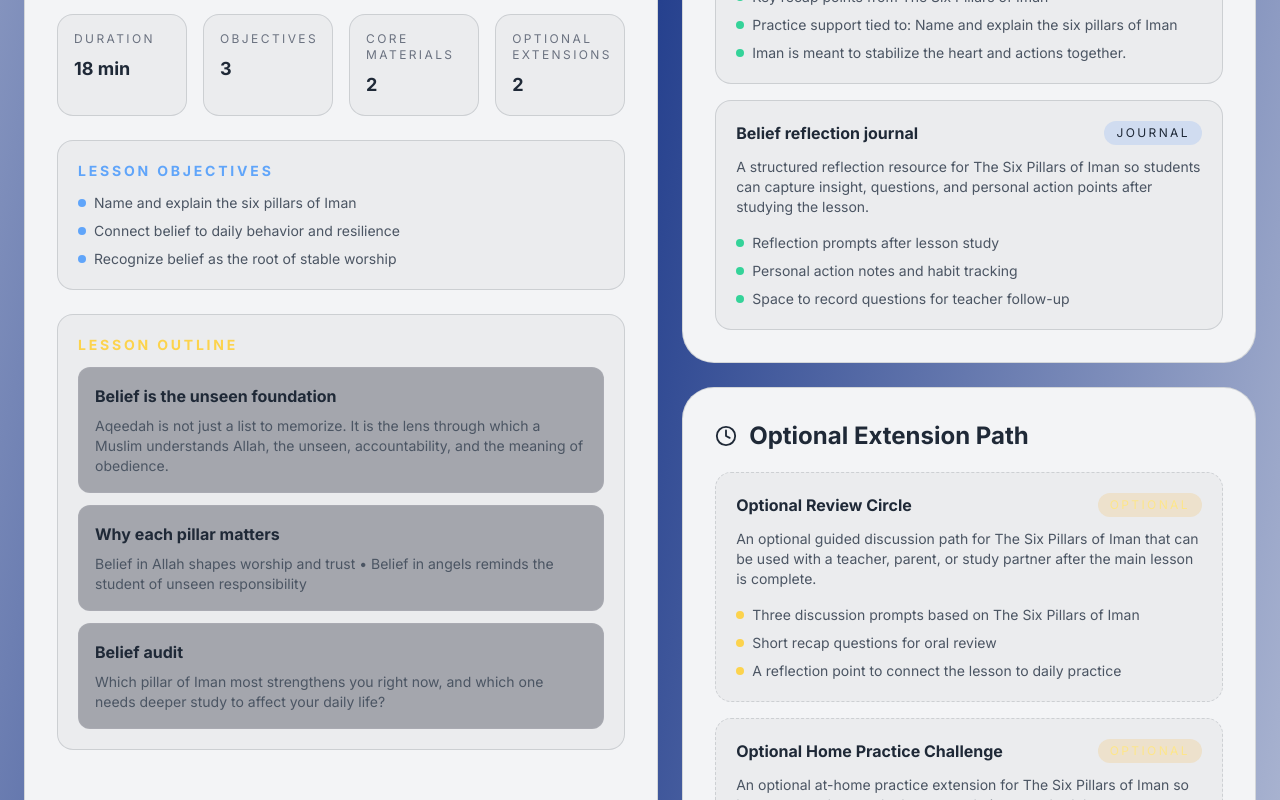
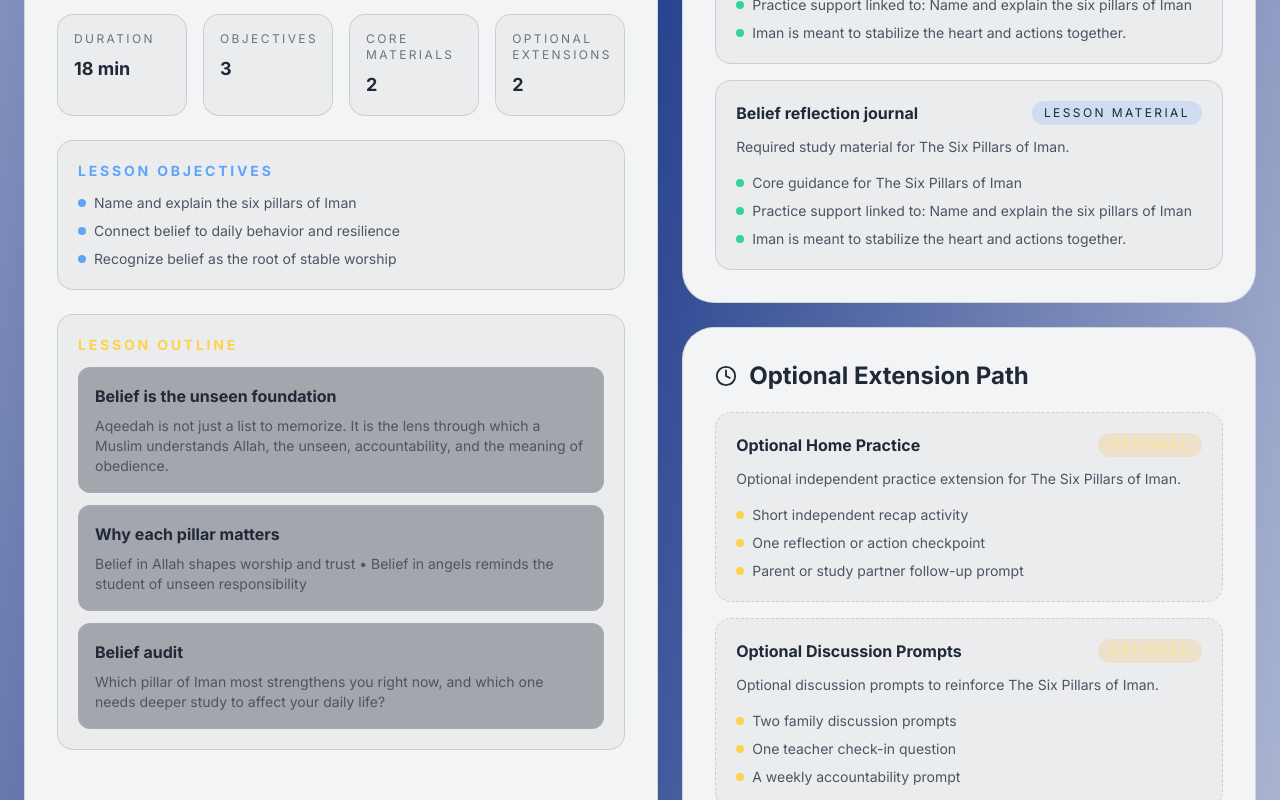
Before and after one commit to mohammadizaker673-boop/Mohammadi-Academy, a React (Vite) app: page /islamic-studies in a window 1280 px wide. Shown: the part 3360-4160 px from the top of the page. Built offline with nearby package versions, Linux system fonts and the light colour scheme; no server answers; the database is empty; a web font is replaced by a local one.

Commit message:
Add required lesson content and materials baseline to all dedicated courses

```diff
--- a/data/islamicStudiesCourseData.ts
+++ b/data/islamicStudiesCourseData.ts
@@ -6,6 +6,7 @@ import {
   CourseModuleSection,
   DedicatedCourseModule
 } from '../types/dedicated-course.types';
+import { applyCourseModuleCompleteness } from '../utils/courseModuleCompleteness';
 
 const courseMetadata = courses.find((course) => course.id === 'islamic-studies');
 
@@ -785,7 +786,7 @@ const lessonMetrics: CourseModuleLessonMetric[] = sections.flatMap((section) =>
 const averageCompletion = Math.round(lessonMetrics.reduce((sum, item) => sum + item.completionRate, 0) / lessonMetrics.length);
 const averageScore = Math.round(lessonMetrics.reduce((sum, item) => sum + item.averageScore, 0) / lessonMetrics.length);
 
-export const islamicStudiesCourseData: DedicatedCourseModule = {
+export const islamicStudiesCourseData: DedicatedCourseModule = applyCourseModuleCompleteness({
   metadata: courseMetadata,
   publicRoute: '/islamic-studies',
   studentRoute: '/student/islamic-studies-player',
@@ -859,4 +860,4 @@ export const islamicStudiesCourseData: DedicatedCourseModule = {
   },
   lessonMetrics,
   enrollmentCta: 'Enroll in Islamic Studies'
-};
+});
--- a/data/nooraniQaidaCourseData.ts
+++ b/data/nooraniQaidaCourseData.ts
@@ -6,6 +6,7 @@ import {
   CourseModuleSection,
   DedicatedCourseModule
 } from '../types/dedicated-course.types';
+import { applyCourseModuleCompleteness } from '../utils/courseModuleCompleteness';
 
 const courseMetadata = courses.find((course) => course.id === 'noorani-qaida');
 
@@ -1348,7 +1349,7 @@ const lessonMetrics: CourseModuleLessonMetric[] = sections
 const averageCompletion = Math.round(lessonMetrics.reduce((sum, item) => sum + item.completionRate, 0) / lessonMetrics.length);
 const averageScore = Math.round(lessonMetrics.reduce((sum, item) => sum + item.averageScore, 0) / lessonMetrics.length);
 
-export const nooraniQaidaCourseData: DedicatedCourseModule = {
+export const nooraniQaidaCourseData: DedicatedCourseModule = applyCourseModuleCompleteness({
   metadata: courseMetadata,
   publicRoute: '/courses/noorani-qaida',
   studentRoute: '/student/noorani-qaida-player',
@@ -1424,4 +1425,4 @@ export const nooraniQaidaCourseData: DedicatedCourseModule = {
   },
   lessonMetrics,
   enrollmentCta: 'Enroll in Noorani Qaida'
-};
+});
--- a/data/quranTranslationCourseData.ts
+++ b/data/quranTranslationCourseData.ts
@@ -6,6 +6,7 @@ import {
   CourseModuleSection,
   DedicatedCourseModule
 } from '../types/dedicated-course.types';
+import { applyCourseModuleCompleteness } from '../utils/courseModuleCompleteness';
 
 const courseMetadata = courses.find((course) => course.id === 'quran-translation');
 
@@ -685,7 +686,7 @@ const lessonMetrics: CourseModuleLessonMetric[] = sections.flatMap((section) =>
 const averageCompletion = Math.round(lessonMetrics.reduce((sum, item) => sum + item.completionRate, 0) / lessonMetrics.length);
 const averageScore = Math.round(lessonMetrics.reduce((sum, item) => sum + item.averageScore, 0) / lessonMetrics.length);
 
-export const quranTranslationCourseData: DedicatedCourseModule = {
+export const quranTranslationCourseData: DedicatedCourseModule = applyCourseModuleCompleteness({
   metadata: courseMetadata,
   publicRoute: '/quran-translation',
   studentRoute: '/student/quran-translation-player',
@@ -758,5 +759,5 @@ export const quranTranslationCourseData: DedicatedCourseModule = {
     averageScore
   },
   lessonMetrics,
-  enrollmentCta: 'Enroll in Quran Translation'
-};
+  enrollmentCta: 'Enroll in Quran Translation & Tafsir'
+});
--- /dev/null
+++ b/utils/courseModuleCompleteness.ts
@@ -0,0 +1,120 @@
+import {
+  CourseModuleContentBlock,
+  CourseModuleLesson,
+  CourseModuleLessonResource,
+  DedicatedCourseModule,
+} from '../types/dedicated-course.types';
+
+const slugify = (value: string) => value.toLowerCase().replace(/[^a-z0-9]+/g, '-').replace(/^-|-$/g, '');
+
+const createFallbackBlocks = (lesson: CourseModuleLesson): CourseModuleContentBlock[] => [
+  {
+    type: 'text',
+    title: `${lesson.title} Overview`,
+    content: lesson.description,
+  },
+  {
+    type: 'list',
+    title: 'Lesson Objectives',
+    items: lesson.objectives.length ? lesson.objectives : ['Review this lesson with your teacher and complete guided practice.'],
+  },
+  {
+    type: 'reflection',
+    title: 'Reflection Prompt',
+    content: `Write one action point from ${lesson.title} that you will apply this week.`,
+  },
+];
+
+const createRequiredResources = (lesson: CourseModuleLesson): CourseModuleLessonResource[] => {
+  const materials = lesson.materials.length
+    ? lesson.materials
+    : ['Lesson guide', 'Practice worksheet', 'Review checklist'];
+
+  return materials.slice(0, 4).map((title, index) => ({
+    id: `${lesson.id}-required-${index + 1}`,
+    title,
+    type: 'Lesson Material',
+    description: `Required study material for ${lesson.title}.`,
+    includedItems: [
+      `Core guidance for ${lesson.title}`,
+      `Practice support linked to: ${lesson.objectives[0] || lesson.title}`,
+      lesson.keyPoints[0] || 'Quick recap and review prompts',
+    ],
+    isOptional: false,
+  }));
+};
+
+const createOptionalResources = (lesson: CourseModuleLesson): CourseModuleLessonResource[] => [
+  {
+    id: `${lesson.id}-optional-home-practice`,
+    title: 'Optional Home Practice',
+    type: 'Home Practice',
+    description: `Optional independent practice extension for ${lesson.title}.`,
+    includedItems: [
+      'Short independent recap activity',
+      'One reflection or action checkpoint',
+      'Parent or study partner follow-up prompt',
+    ],
+    isOptional: true,
+  },
+  {
+    id: `${lesson.id}-optional-discussion`,
+    title: 'Optional Discussion Prompts',
+    type: 'Discussion Guide',
+    description: `Optional discussion prompts to reinforce ${lesson.title}.`,
+    includedItems: [
+      'Two family discussion prompts',
+      'One teacher check-in question',
+      'A weekly accountability prompt',
+    ],
+    isOptional: true,
+  },
+];
+
+const ensureLessonCompleteness = (lesson: CourseModuleLesson, courseTitle: string): CourseModuleLesson => {
+  const materials = lesson.materials.length
+    ? lesson.materials
+    : ['Lesson guide', 'Practice worksheet', 'Review checklist'];
+
+  const keyPoints = lesson.keyPoints.length
+    ? lesson.keyPoints
+    : lesson.objectives.slice(0, 3).map((objective) => `${objective}.`);
+
+  const blocks = lesson.blocks.length ? lesson.blocks : createFallbackBlocks(lesson);
+
+  return {
+    ...lesson,
+    materials,
+    keyPoints,
+    blocks,
+    resources: lesson.resources?.length ? lesson.resources : createRequiredResources({ ...lesson, materials, keyPoints, blocks }),
+    optionalResources: lesson.optionalResources?.length
+      ? lesson.optionalResources
+      : createOptionalResources({ ...lesson, materials, keyPoints, blocks }),
+    staffNote: lesson.staffNote || `Guided by the ${courseTitle} teaching team with structured lesson follow-up.`,
+  };
+};
+
+export const applyCourseModuleCompleteness = (course: DedicatedCourseModule): DedicatedCourseModule => {
+  return {
+    ...course,
+    sections: course.sections.map((section) => ({
+      ...section,
+      lessons: section.lessons.map((lesson) => {
+        const updated = ensureLessonCompleteness(lesson, course.metadata.title);
+        return {
+          ...updated,
+          resources: updated.resources?.map((resource) => ({
+            ...resource,
+            id: resource.id || slugify(resource.title),
+          })),
+          optionalResources: updated.optionalResources?.map((resource) => ({
+            ...resource,
+            id: resource.id || slugify(resource.title),
+            isOptional: true,
+          })),
+        };
+      }),
+    })),
+  };
+};
```
